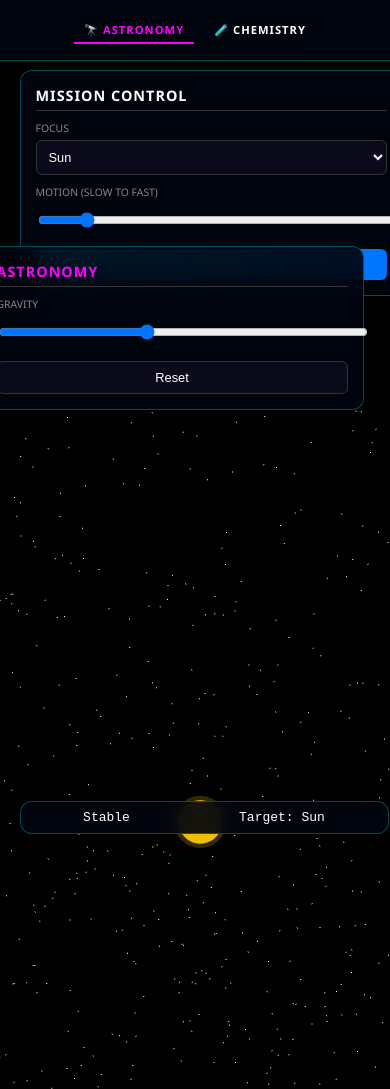
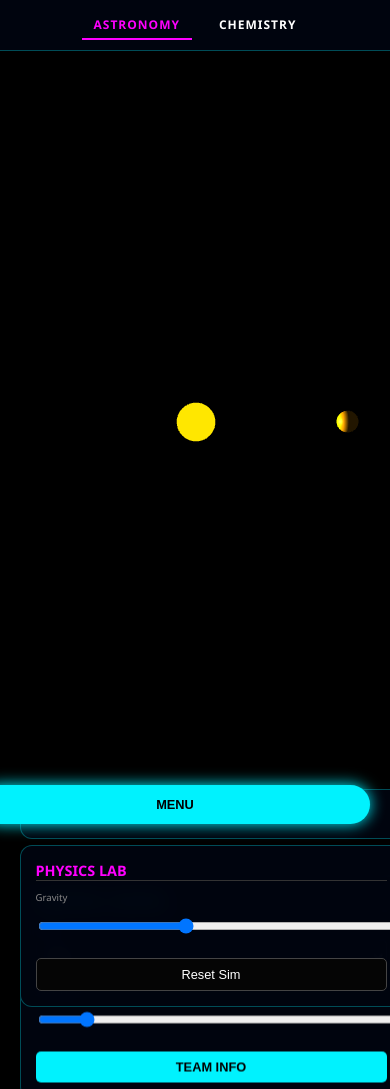
Before and after one commit to wabix2/realistic-solar-system, a plain HTML site: page index.html in a window 390 px wide. Shown: the top 1089 px of the page. After the commit the page ends 844 px from the top, so only its background shows below. Drawn offline with nearby package versions, Linux system fonts and the light colour scheme; animation ran at ten frames a second.

Commit message:
Update index.html

```diff
--- a/index.html
+++ b/index.html
@@ -2,237 +2,186 @@
 <html lang="en">
 <head>
     <meta charset="UTF-8">
-    <title>Interstellar RK4 - Responsive Lab</title>
-    <meta name="viewport" content="width=device-width, initial-scale=1.0">
+    <title>Interstellar RK4 - Mobile Optimized</title>
+    <meta name="viewport" content="width=device-width, initial-scale=1.0, maximum-scale=1.0, user-scalable=no">
     <script src="https://cdnjs.cloudflare.com/ajax/libs/three.js/r128/three.min.js"></script>
     <script src="https://cdn.jsdelivr.net/npm/three@0.128.0/examples/js/controls/OrbitControls.js"></script>
 
     <style>
         :root {
             --neon: #00f2fe;
-            --glass: rgba(0, 5, 15, 0.9);
+            --glass: rgba(0, 5, 15, 0.95);
             --font: 'Segoe UI', system-ui, sans-serif;
             --chem-accent: #39ff14;
             --astro-accent: #ff00ff;
         }
 
-        body { margin: 0; overflow: hidden; font-family: var(--font); background: #000; color: white; }
+        body, html { margin: 0; padding: 0; width: 100%; height: 100%; overflow: hidden; background: #000; font-family: var(--font); color: white; }
 
-        /* RESPONSIVE TOP NAV */
+        /* NAVIGATION BAR */
         #top-nav {
-            position: absolute;
-            top: 0; left: 0; width: 100%;
-            height: 60px;
-            background: var(--glass);
-            border-bottom: 1px solid rgba(0, 242, 254, 0.3);
-            display: flex;
-            justify-content: center;
-            align-items: center;
-            z-index: 1000;
-            gap: 10px;
+            position: fixed; top: 0; left: 0; width: 100%; height: 50px;
+            background: var(--glass); border-bottom: 1px solid rgba(0, 242, 254, 0.3);
+            display: flex; justify-content: center; align-items: center; z-index: 1000; gap: 15px;
         }
 
         .nav-tab {
-            padding: 8px 15px;
-            cursor: pointer;
-            text-transform: uppercase;
-            letter-spacing: 1px;
-            font-weight: bold;
-            font-size: 0.8em;
-            transition: 0.3s;
-            border-bottom: 2px solid transparent;
-            white-space: nowrap;
+            padding: 5px 12px; cursor: pointer; text-transform: uppercase;
+            letter-spacing: 1px; font-weight: bold; font-size: 0.75em;
+            transition: 0.3s; border-bottom: 2px solid transparent;
+        }
+        .active-astro { color: var(--astro-accent); border-bottom-color: var(--astro-accent); }
+        .active-chem { color: var(--chem-accent); border-bottom-color: var(--chem-accent); }
+
+        /* MOBILE OVERLAY TOGGLE */
+        #mobile-toggle {
+            display: none; position: fixed; bottom: 20px; right: 20px;
+            z-index: 1100; background: var(--neon); color: #000;
+            border: none; padding: 12px 20px; border-radius: 50px;
+            font-weight: bold; box-shadow: 0 0 15px var(--neon);
         }
 
-        .nav-tab.active-astro { color: var(--astro-accent); border-bottom-color: var(--astro-accent); }
-        .nav-tab.active-chem { color: var(--chem-accent); border-bottom-color: var(--chem-accent); }
+        /* PANELS */
+        .hud-panel {
+            position: fixed; background: var(--glass); backdrop-filter: blur(10px);
+            border: 1px solid rgba(0, 242, 254, 0.3); border-radius: 12px;
+            padding: 15px; z-index: 500; transition: transform 0.4s ease;
+        }
+
+        #main-controls { top: 60px; left: 15px; width: 220px; }
+        #lab-panel { top: 60px; right: 15px; width: 220px; }
+        #telemetry { bottom: 20px; left: 15px; width: 160px; font-size: 0.8em; }
+
+        /* MOBILE SPECIFIC RULES */
+        @media (max-width: 768px) {
+            #mobile-toggle { display: block; }
 
             .hud-panel {
-            position: absolute;
-            background: var(--glass);
-            backdrop-filter: blur(15px);
-            border: 1px solid rgba(0, 242, 254, 0.3);
-            border-radius: 12px;
-            padding: 15px;
-            z-index: 100;
-            max-width: 90vw;
+                top: auto !important; bottom: 80px !important; left: 5% !important;
+                width: 90% !important; right: auto !important;
+                transform: translateY(150%); /* Hidden by default */
             }
 
-        /* POSITIONING */
-        #main-controls { top: 70px; left: 10px; width: 220px; }
-        #lab-panel { top: 70px; right: 10px; width: 220px; }
-        #telemetry { bottom: 10px; left: 10px; width: 180px; font-family: monospace; }
+            .hud-panel.show-mobile { transform: translateY(0); }
 
-        /* MOBILE OVERRIDES */
-        @media (max-width: 768px) {
-            #main-controls {
-                top: 70px;
-                left: 5%;
-                width: 90%;
-                position: relative; /* Stack in flow if needed, but absolute for now */
-            }
-            #lab-panel {
-                top: 10px;
-                right: 5%;
-                width: 90%;
-                position: relative;
-                margin-top: 10px;
-            }
-            #telemetry {
-                bottom: 10px;
-                left: 5%;
-                width: 90%;
-                display: flex;
-                justify-content: space-around;
-                padding: 8px;
-            }
-            h2 { font-size: 0.9em !important; }
-            .nav-tab { font-size: 0.7em; padding: 5px 10px; }
-            input[type="range"] { height: 10px; }
+            #telemetry { bottom: 70px; width: 90%; left: 5%; pointer-events: none; }
+            #main-controls { z-index: 1001; }
+            #lab-panel { z-index: 1002; }
         }
 
-        h2 { margin: 0 0 10px 0; font-size: 1em; text-transform: uppercase; letter-spacing: 1px; border-bottom: 1px solid #333; padding-bottom: 5px; }
-        label { font-size: 0.65em; text-transform: uppercase; color: #888; display: block; margin: 10px 0 5px; }
+        h2 { margin: 0 0 10px 0; font-size: 0.9em; text-transform: uppercase; color: var(--neon); border-bottom: 1px solid #333; }
+        label { font-size: 0.6em; color: #888; display: block; margin-top: 10px; }
+        select, input, button { width: 100%; background: #050505; border: 1px solid #444; color: #fff; padding: 8px; border-radius: 5px; margin-top: 5px; font-size: 0.8em; }
+        .btn-primary { background: var(--neon); color: #000; border: none; font-weight: bold; cursor: pointer; }
+        .btn-nova { background: #ff416c; border: none; font-weight: bold; }
 
-        select, input, button {
-            width: 100%; background: #0a0a1a; border: 1px solid #333;
-            color: white; padding: 8px; border-radius: 6px; outline: none; font-size: 0.8em;
+        /* PERSONNEL PORTAL */
+        #team-portal {
+            position: fixed; top: 50%; left: 50%; transform: translate(-50%, -50%);
+            width: 85%; max-width: 350px; background: #050505; border: 2px solid var(--neon);
+            border-radius: 15px; padding: 20px; display: none; z-index: 2000;
         }
-
-        .btn-primary { background: linear-gradient(90deg, #00c6ff 0%, #0072ff 100%); border: none; font-weight: bold; cursor: pointer; }
-        .btn-nova { background: linear-gradient(90deg, #ff4b2b, #ff416c); border: none; font-weight: bold; color: white; cursor: pointer; }
-
-        #team-portal {
-            position: fixed;
-            top: 50%; left: 50%;
-            transform: translate(-50%, -50%);
-            width: 85%;
-            max-width: 380px;
-            background: rgba(5, 10, 25, 0.98);
-            border: 2px solid var(--neon);
-            border-radius: 15px;
-            padding: 20px;
-            display: none;
-            z-index: 2000;
-            max-height: 80vh;
-            overflow-y: auto;
-        }
-
-        .team-entry { border-left: 3px solid var(--neon); padding: 5px 12px; margin-bottom: 8px; background: rgba(255, 255, 255, 0.03); font-size: 0.9em; }
+        .team-entry { border-left: 3px solid var(--neon); padding: 5px 10px; margin-bottom: 8px; background: #111; font-size: 0.85em; }
     </style>
 </head>
 <body>
 
 <div id="top-nav">
-    <div id="tab-astro" class="nav-tab active-astro" onclick="switchLab('astro')">🔭 Astronomy</div>
-    <div id="tab-chem" class="nav-tab" onclick="switchLab('chem')">🧪 Chemistry</div>
+    <div id="tab-astro" class="nav-tab active-astro" onclick="switchLab('astro')">Astronomy</div>
+    <div id="tab-chem" class="nav-tab" onclick="switchLab('chem')">Chemistry</div>
 </div>
 
-<div id="ui-container">
+<button id="mobile-toggle" onclick="toggleMobileUI()">MENU</button>
+
 <div id="main-controls" class="hud-panel">
-        <h2>Mission Control</h2>
+    <h2>Control Center</h2>
     <label>Focus</label>
     <select id="cameraTarget" onchange="updateTarget()">
         <option value="Sun">Sun</option>
         <option value="Earth">Earth</option>
         <option value="Jupiter">Jupiter</option>
     </select>
-        <label>Motion (Slow to Fast)</label>
+    <label>Time Flow</label>
     <input type="range" id="dt" min="0.0001" max="0.05" step="0.0001" value="0.005">
-        <button class="btn-primary" style="margin-top:10px" onclick="togglePortal(true)">👥 TEAM</button>
+    <button class="btn-primary" style="margin-top:10px" onclick="togglePortal(true)">TEAM INFO</button>
 </div>
 
 <div id="lab-panel" class="hud-panel">
     <div id="astro-content">
-            <h2 style="color: var(--astro-accent)">Astronomy</h2>
+        <h2 style="color: var(--astro-accent)">Physics Lab</h2>
         <label>Gravity</label>
         <input type="range" min="1000" max="15000" value="6500" oninput="G = this.value">
-            <button style="margin-top:10px" onclick="location.reload()">Reset</button>
+        <button style="margin-top:10px" onclick="location.reload()">Reset Sim</button>
     </div>
     <div id="chem-content" style="display:none;">
-            <h2 style="color: var(--chem-accent)">Chemistry</h2>
-            <label>Elements</label>
+        <h2 style="color: var(--chem-accent)">Chemistry Lab</h2>
+        <label>Composition</label>
         <select onchange="updateStellarColor(this.value)">
             <option value="0xffcc00">Hydrogen</option>
             <option value="0x00f2fe">Ionized</option>
-                <option value="0xff4b2b">Red Giant</option>
         </select>
         <button class="btn-nova" style="margin-top:10px" onclick="triggerSupernova()">💥 SUPERNOVA</button>
     </div>
 </div>
-</div>
 
 <div id="telemetry" class="hud-panel">
-    <div id="tel-status">Stable</div>
     <div id="tel-name">Target: Sun</div>
 </div>
 
 <div id="team-portal">
-    <h2 style="text-align: center; color: var(--neon);">Personnel Portal</h2>
-    <div class="team-entry"><span>Lead Developer</span><br><b>Wabi Tafese</b></div>
-    <div class="team-entry"><span>Lead Programmer</span><br><b>Rakeb Tewodros</b></div>
-    <div class="team-entry"><span>Head Researcher</span><br><b>Henok Yared</b></div>
-    <div class="team-entry"><span>Presentation Specialist</span><br><b>Rediet Mebt</b></div>
-    <div class="team-entry"><span>Data Analyst</span><br><b>Aklesiya Negalign</b></div>
-    <div class="team-entry"><span>Research Support</span><br><b>Hemen Tadese</b></div>
-    <div class="team-entry"><span>Project Coordinator</span><br><b>Arsema Laikemariam</b></div>
-    <button class="btn-primary" style="margin-top: 10px;" onclick="togglePortal(false)">CLOSE</button>
+    <h2 style="text-align: center;">Team Portal</h2>
+    <div class="team-entry"><span>Lead Dev:</span> <b>Wabi Tafese</b></div>
+    <div class="team-entry"><span>Programmer:</span> <b>Rakeb Tewodros</b></div>
+    <div class="team-entry"><span>Research:</span> <b>Henok Yared</b></div>
+    <div class="team-entry"><span>Present:</span> <b>Rediet Mebt</b></div>
+    <div class="team-entry"><span>Analyst:</span> <b>Aklesiya Negalign</b></div>
+    <div class="team-entry"><span>Support:</span> <b>Hemen Tadese</b></div>
+    <div class="team-entry"><span>Coord:</span> <b>Arsema Laikemariam</b></div>
+    <button class="btn-primary" onclick="togglePortal(false)">CLOSE</button>
 </div>
 
 <script>
-// Logic remains unchanged to ensure stability
-let scene, camera, renderer, controls;
-let bodies = [], glows = [], targetBody = null;
-let G = 6500, nova = false;
+let scene, camera, renderer, controls, bodies = [], glows = [], targetBody = null, G = 6500, nova = false;
 
 function init() {
     scene = new THREE.Scene();
     camera = new THREE.PerspectiveCamera(55, window.innerWidth/window.innerHeight, 1, 200000);
-    camera.position.set(0, 2500, 5000);
+    camera.position.set(0, 3000, 6000);
     renderer = new THREE.WebGLRenderer({ antialias: true, logarithmicDepthBuffer: true });
     renderer.setSize(window.innerWidth, window.innerHeight);
     document.body.appendChild(renderer.domElement);
     controls = new THREE.OrbitControls(camera, renderer.domElement);
     controls.enableDamping = true;
 
-    const geo = new THREE.BufferGeometry();
-    const pos = [];
-    for(let i=0; i<10000; i++) pos.push((Math.random()-0.5)*50000, (Math.random()-0.5)*50000, (Math.random()-0.5)*50000);
-    geo.setAttribute('position', new THREE.Float32BufferAttribute(pos, 3));
-    scene.add(new THREE.Points(geo, new THREE.PointsMaterial({color: 0xffffff, size: 2})));
-
     setupUniverse();
     animate();
 }
 
+function toggleMobileUI() {
+    const panels = document.querySelectorAll('.hud-panel');
+    const btn = document.getElementById('mobile-toggle');
+    panels.forEach(p => p.classList.toggle('show-mobile'));
+    btn.innerText = btn.innerText === "MENU" ? "CLOSE" : "MENU";
+}
+
 function switchLab(type) {
-    const astro = document.getElementById('astro-content');
-    const chem = document.getElementById('chem-content');
-    const tA = document.getElementById('tab-astro');
-    const tC = document.getElementById('tab-chem');
-    if(type === 'astro') {
-        astro.style.display = 'block'; chem.style.display = 'none';
-        tA.className = 'nav-tab active-astro'; tC.className = 'nav-tab';
-    } else {
-        astro.style.display = 'none'; chem.style.display = 'block';
-        tA.className = 'nav-tab'; tC.className = 'nav-tab active-chem';
-    }
+    document.getElementById('astro-content').style.display = type === 'astro' ? 'block' : 'none';
+    document.getElementById('chem-content').style.display = type === 'chem' ? 'block' : 'none';
+    document.getElementById('tab-astro').className = `nav-tab ${type==='astro'?'active-astro':''}`;
+    document.getElementById('tab-chem').className = `nav-tab ${type==='chem'?'active-chem':''}`;
 }
 
 function setupUniverse() {
     const data = [
-        { name: "Sun", m: 4500, d: 0, s: 150, c: 0xffcc00, v: 0 },
-        { name: "Earth", m: 10, d: 1000, s: 25, c: 0x2288ff, v: 6.5 },
-        { name: "Jupiter", m: 200, d: 2200, s: 80, c: 0xffa500, v: 4.2 }
+        { name: "Sun", m: 5000, d: 0, s: 160, c: 0xffcc00, v: 0 },
+        { name: "Earth", m: 10, d: 1200, s: 30, c: 0x2288ff, v: 6.5 },
+        { name: "Jupiter", m: 200, d: 2400, s: 90, c: 0xffa500, v: 4.5 }
     ];
     data.forEach(p => {
-        const mesh = new THREE.Mesh(new THREE.SphereGeometry(p.s, 32, 32), new THREE.MeshPhongMaterial({ color: p.c, emissive: p.name === "Sun" ? p.c : 0, emissiveIntensity: 0.8 }));
-        mesh.position.set(p.d, 0, 0);
-        scene.add(mesh);
-        const glow = new THREE.Mesh(new THREE.SphereGeometry(p.s*1.2, 32, 32), new THREE.MeshBasicMaterial({color: p.c, transparent:true, opacity:0.2, side: THREE.BackSide}));
-        mesh.add(glow);
-        glows.push(glow);
-        bodies.push({ name: p.name, m: p.m, mesh, pos: new THREE.Vector3(p.d, 0, 0), vel: new THREE.Vector3(0, 0, p.v) });
+        const m = new THREE.Mesh(new THREE.SphereGeometry(p.s, 32, 32), new THREE.MeshPhongMaterial({ color: p.c, emissive: p.name==="Sun"?p.c:0 }));
+        m.position.set(p.d, 0, 0);
+        scene.add(m);
+        bodies.push({ name: p.name, m: p.m, mesh: m, pos: new THREE.Vector3(p.d, 0, 0), vel: new THREE.Vector3(0, 0, p.v) });
     });
     targetBody = bodies[0];
     scene.add(new THREE.PointLight(0xffffff, 2, 20000));
@@ -243,10 +192,9 @@ function updateStellarColor(color) {
     const c = parseInt(color);
     bodies[0].mesh.material.color.setHex(c);
     bodies[0].mesh.material.emissive.setHex(c);
-    glows[0].material.color.setHex(c);
 }
 
-function triggerSupernova() { nova = true; document.getElementById('tel-status').innerText = "NOVA DETECTED"; }
+function triggerSupernova() { nova = true; }
 function togglePortal(s) { document.getElementById('team-portal').style.display = s ? 'block' : 'none'; }
 function updateTarget() { targetBody = bodies.find(b => b.name === document.getElementById('cameraTarget').value); }
 
@@ -258,7 +206,7 @@ function animate() {
         bodies.forEach((p2, j) => {
             if(i !== j) {
                 let diff = new THREE.Vector3().subVectors(p2.pos, b.pos);
-                a.add(diff.normalize().multiplyScalar((G * p2.m)/(diff.lengthSq() + 10)));
+                a.add(diff.normalize().multiplyScalar((G * p2.m)/(diff.lengthSq() + 20)));
             }
         });
         b.vel.add(a.multiplyScalar(dt));
@@ -266,8 +214,8 @@ function animate() {
         b.mesh.position.copy(b.pos);
     });
     if(nova) {
-        bodies[0].mesh.scale.addScalar(1);
-        if(bodies[0].mesh.scale.x > 80) location.reload();
+        bodies[0].mesh.scale.addScalar(1.5);
+        if(bodies[0].mesh.scale.x > 100) location.reload();
     }
     if(targetBody) controls.target.lerp(targetBody.pos, 0.1);
     controls.update();
```
Lines whose indentation alone changed are shown as unchanged.
